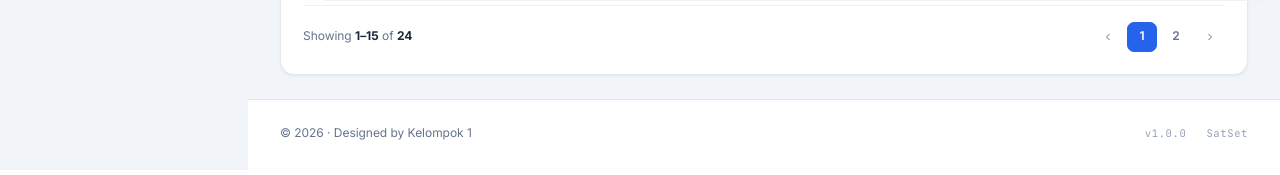
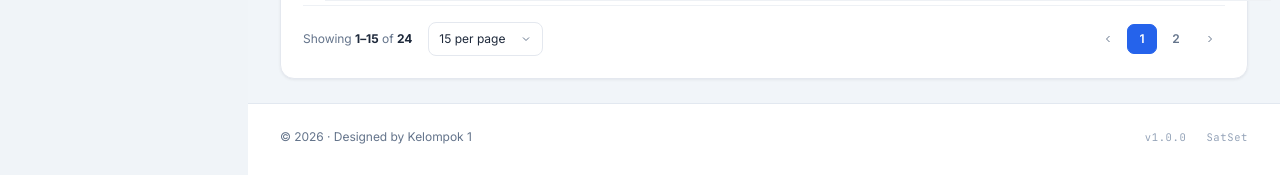
Before and after one commit to mcDJIL/room-reservation-system, a PHP site: page /pages/admin/approvals.php in a window 1280 px wide. Shown: the part 1230-1405 px from the top of the page. Run offline with PHP 8.4, Linux system fonts and the light colour scheme; a user stored in the database is signed in; data comes from the database, SQL or seed files in the repository; some libraries are stand-ins or nearby versions.

Commit message:
feat: add per-page selection for filtering in approvals and users management

```diff
--- a/pages/admin/approvals.php
+++ b/pages/admin/approvals.php
@@ -10,7 +10,7 @@ require_once __DIR__ . '/../../config/connection.php';
 $q       = trim($_GET['q']      ?? '');
 $status_f = trim($_GET['status'] ?? '');
 $page    = max(1, intval($_GET['page'] ?? 1));
-$per     = 15;
+$per = isset($_GET['per_page']) ? intval($_GET['per_page']) : 15;
 
 $allowed_status = ['waiting', 'approved', 'rejected'];
 if (!in_array($status_f, $allowed_status, true)) $status_f = '';
@@ -102,6 +102,7 @@ $rooms = $conn->query("SELECT r.id, r.room_name, b.name AS building_name
                                 <button type="submit" class="btn btn-primary" style="font-size:12px;padding:7px 14px;">Cari</button>
                             </div>
                         </div>
+                        <input type="hidden" name="per_page" id="filter-per-page" value="<?= $per ?>">
                     </form>
 
                     <!-- Table -->
@@ -168,12 +169,20 @@ $rooms = $conn->query("SELECT r.id, r.room_name, b.name AS building_name
                             $to_n   = min($page*$per, $total);
                             ?>
                             <span>Showing <strong style="color:var(--t-base)"><?= $from_n ?>–<?= $to_n ?></strong> of <strong style="color:var(--t-base)"><?= $total ?></strong></span>
+                            <select class="select" name="per_page"
+                                style="width:auto; padding:7px 28px 7px 10px; font-size:12px; margin-right:10px;"
+                                onchange="document.getElementById('filter-per-page').value=this.value; document.getElementById('filter-form').submit();">
+                                <option value="15" <?= $per === 15 ? 'selected' : '' ?>>15 per page</option>
+                                <option value="25" <?= $per === 25 ? 'selected' : '' ?>>25 per page</option>
+                                <option value="50" <?= $per === 50 ? 'selected' : '' ?>>50 per page</option>
+                                <option value="100" <?= $per === 100 ? 'selected' : '' ?>>100 per page</option>
+                            </select>
                         </div>
                         <?php if ($total_pages > 1): ?>
                         <div class="pager">
                             <?php
-                            $qs = function($p) use ($q, $status_f) {
-                                return '?' . http_build_query(array_filter(['q'=>$q,'status'=>$status_f,'page'=>$p], fn($v)=>$v!==''));
+                            $qs = function($p) use ($q, $status_f, $per) {
+                                return '?' . http_build_query(array_filter(['q'=>$q,'status'=>$status_f,'page'=>$p,'per_page'=>$per], fn($v)=>$v!==''));
                             };
                             ?>
                             <a href="<?= $qs($page-1) ?>" class="pager-btn <?= $page<=1?'disabled':'' ?>" <?= $page<=1?'aria-disabled="true"':'' ?>>
```
Also changed, not shown: pages/admin/users.php (+19 -17 lines).
